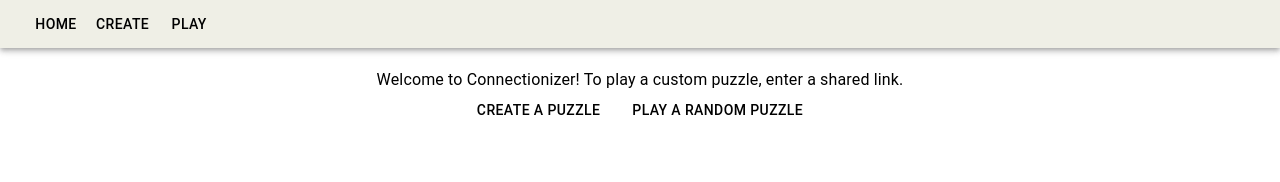
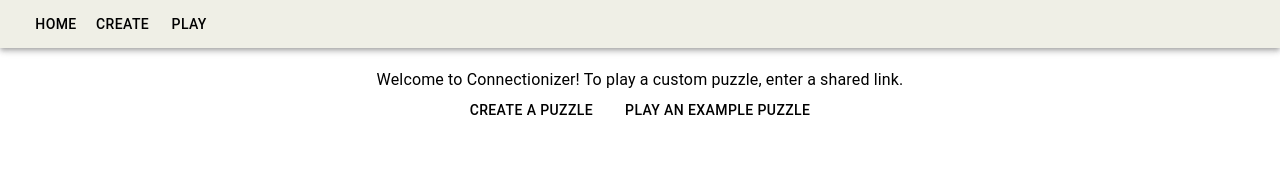
Before and after one commit to irisnwang/connectionizer, a React (Create React App) app: page /play in a window 1280 px wide. Shown: the top 182 px of the page. Built offline with nearby package versions, Linux system fonts and the light colour scheme; no server answers.

Commit message:
no longer randomize puzzles

```diff
--- a/src/components/play-landing.js
+++ b/src/components/play-landing.js
@@ -1,14 +1,8 @@
 import { Box, Button, Typography } from "@mui/material";
-import { findAllPuzzleIds } from "../services/puzzles-service";
 import { useNavigate } from "react-router-dom";
 
 export const PlayLanding = () => {
   const navigate = useNavigate();
-  const randomizePuzzle = async () => {
-    const puzzles = await findAllPuzzleIds();
-    const randomPuzzleId = puzzles[Math.floor(Math.random() * puzzles.length)];
-    navigate("/play/" + randomPuzzleId);
-  };
   return (
     <Box align="center">
       <Typography>
@@ -24,9 +18,9 @@
       <Button
         variant="outline"
         rounded="full"
-        onClick={() => randomizePuzzle()}
+        onClick={() => navigate("/play/65558033af5dfc13c5883280")}
       >
-        Play a random puzzle
+        Play an example puzzle
       </Button>
     </Box>
   );
```
